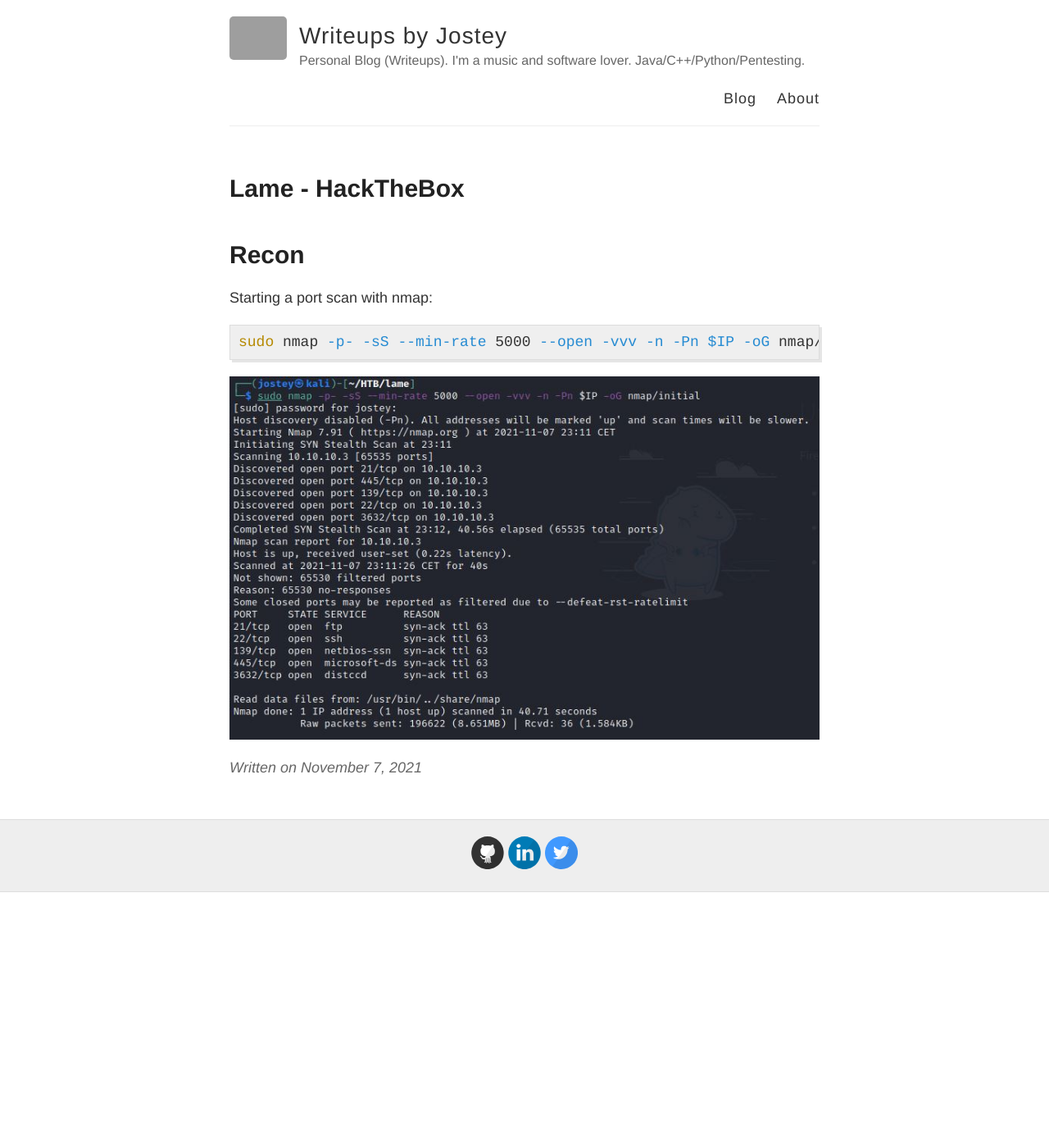
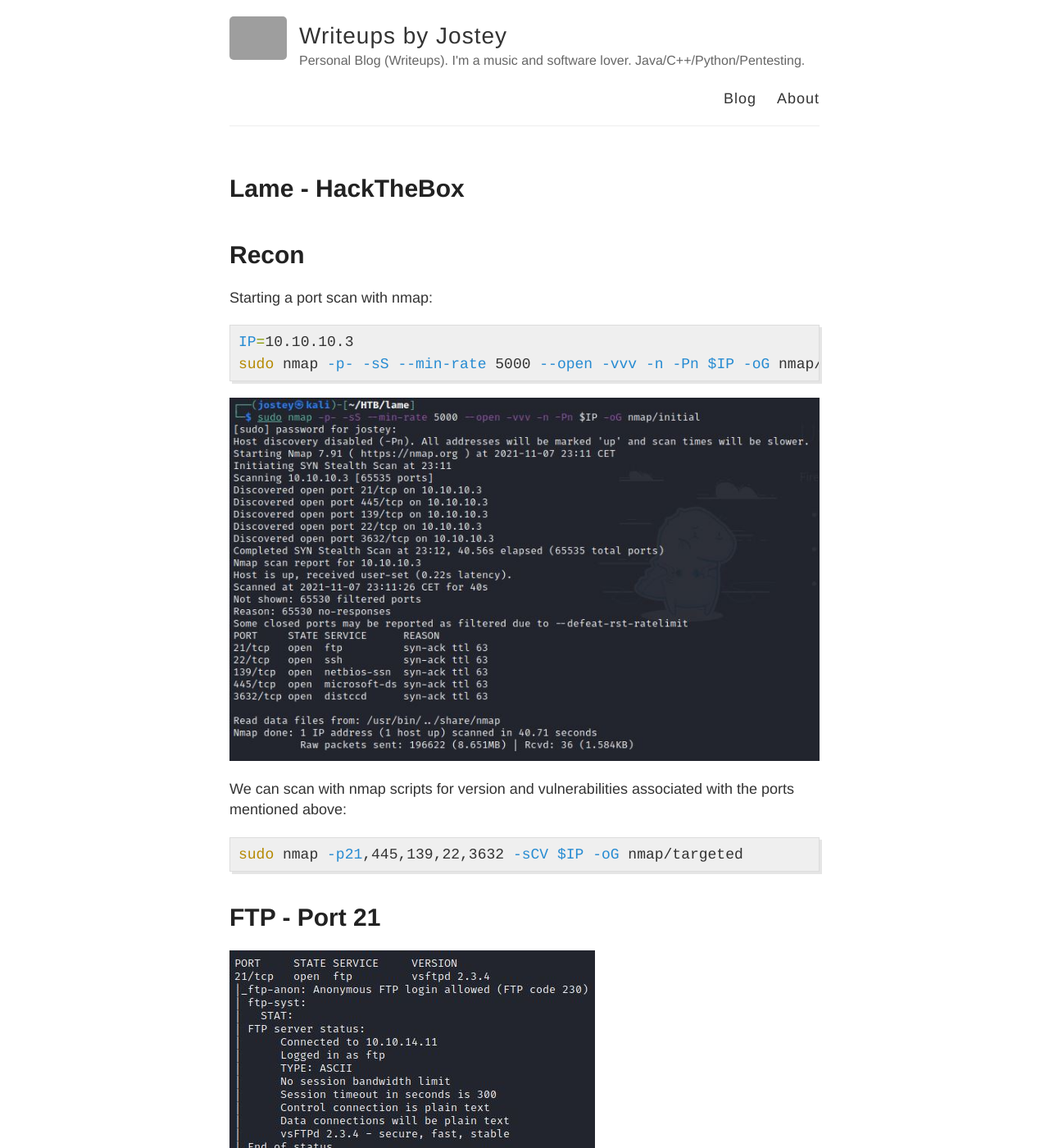
Before and after one commit to jostey/jostey.github.io, a Jekyll site: the page built from _posts/2021-11-7-Lame-HTB.md, in a window 1280 px wide and 1400 px high. Shown: the whole window at 82% size. Built offline with Jekyll 4.4.1, drawn with Linux system fonts in a browser that asks for light colours; grey boxes are pictures that could not be loaded.

Commit message:
Lame WIP #1

```diff
--- a/_posts/2021-11-7-Lame-HTB.md
+++ b/_posts/2021-11-7-Lame-HTB.md
@@ -8,6 +8,15 @@ date: '2021-11-07T21:38:18.350Z'
 # Recon
 Starting a port scan with nmap:
 {% highlight shell %}
+IP=10.10.10.3
 sudo nmap -p- -sS --min-rate 5000 --open -vvv -n -Pn $IP -oG nmap/initial
 {% endhighlight  %}
 ![nmap-lame]({{ site.baseurl }}/images/lame/1.jpg)
+
+We can scan with nmap scripts for version and vulnerabilities associated with the ports mentioned above:
+{% highlight shell %}
+sudo nmap -p21,445,139,22,3632 -sCV $IP -oG nmap/targeted
+{% endhighlight  %}
+
+# FTP - Port 21
+![nmap-lame]({{ site.baseurl }}/images/lame/ftp1.jpg)
```
Also changed, not shown: images/lame/ftp1.JPG (added).
